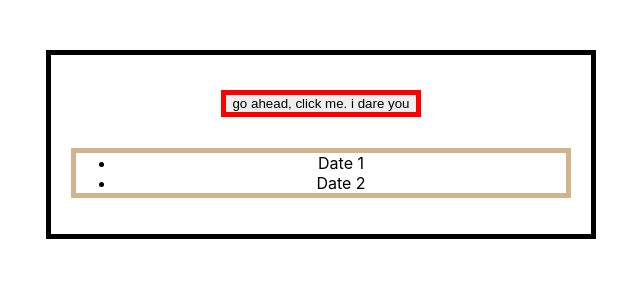
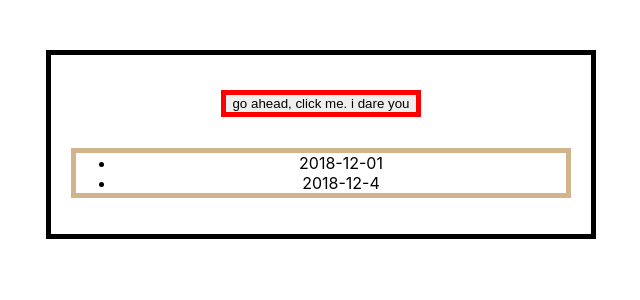
Before and after one commit to adebruyne/react-timestamp-dir, a React (Create React App) app: page / in a window 1280 px wide. Shown: the top 300 px of the page, without its empty margins (319-959 px from the left). Built offline with nearby package versions, Linux system fonts and the light colour scheme.

Commit message:
now, we refactor a little by mapping over anm array we wrote

```diff
--- a/src/App.js
+++ b/src/App.js
@@ -2,16 +2,19 @@ import React, { Component } from "react";
 import logo from "./logo.svg";
 import "./App.css";
 
+const someDates = ["2018-12-01", "2018-12-4"];
+
 class App extends Component {
   render() {
+    const dateAsListItems = someDates.map(dateString => {
+      return <li>{dateString}</li>;
+    });
+
     return (
       <div className="App">
         <div className="main-component">
           <button className="my-button">go ahead, click me. i dare you</button>
-          <ul className="date-list">
-            <li>Date 1</li>
-            <li>Date 2</li>
-          </ul>
+          <ul className="date-list">{dateAsListItems}</ul>
         </div>
       </div>
     );
```
